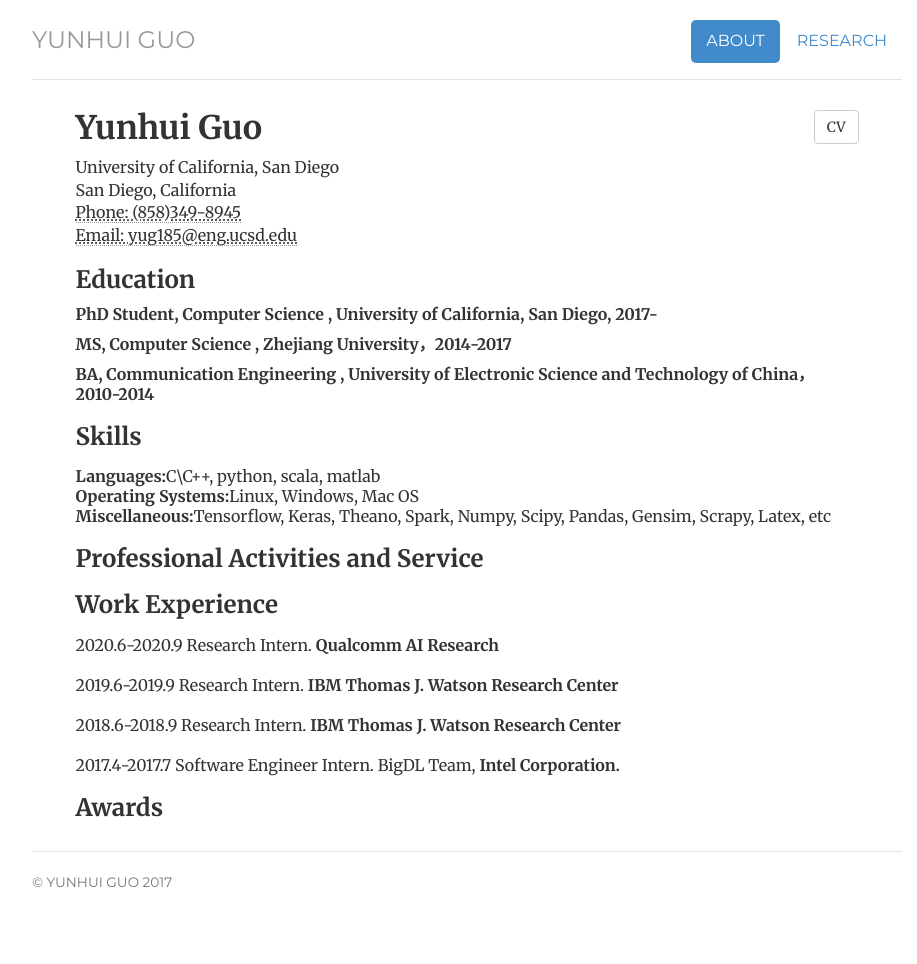
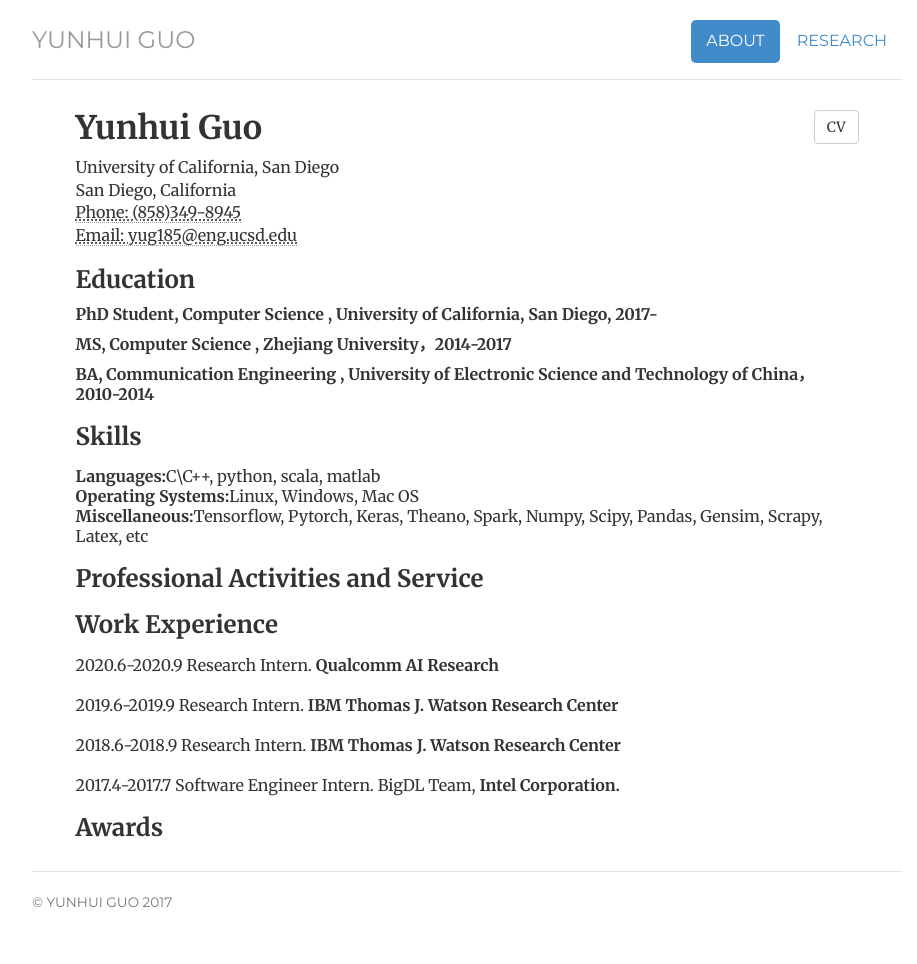
Before and after one commit to yunhuiguo/yunhuiguo.github.io, a Jekyll site: the page built from about/index.html, in a window 1280 px wide. Shown: the whole page, without its empty margins (173-1090 px from the left). Built offline with Jekyll 4.4.1, drawn with Linux system fonts in a browser that asks for light colours.

Commit message:
Update index.html

```diff
--- a/about/index.html
+++ b/about/index.html
@@ -31,7 +31,7 @@ description: Yunhui Guo
 			<ul class="list-unstyled">
 				<li><strong>Languages:</strong>C\C++, python, scala, matlab</li>
 				<li><strong>Operating Systems:</strong>Linux, Windows, Mac OS</li>
-				<li><strong>Miscellaneous:</strong>Tensorflow, Keras, Theano, Spark, Numpy, Scipy, Pandas, Gensim, Scrapy,
+				<li><strong>Miscellaneous:</strong>Tensorflow, Pytorch, Keras, Theano, Spark, Numpy, Scipy, Pandas, Gensim, Scrapy,
 Latex, etc</li>
 			</ul>
 		</dl>
```
